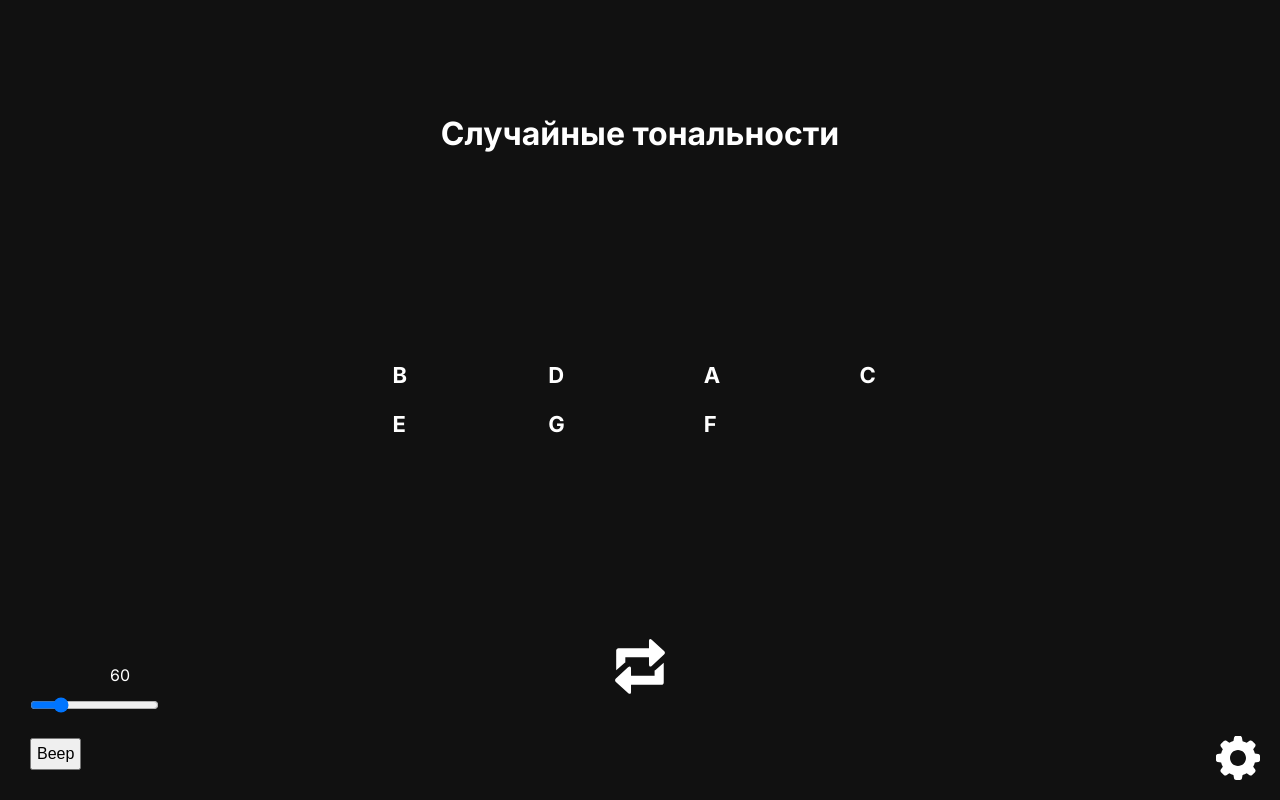
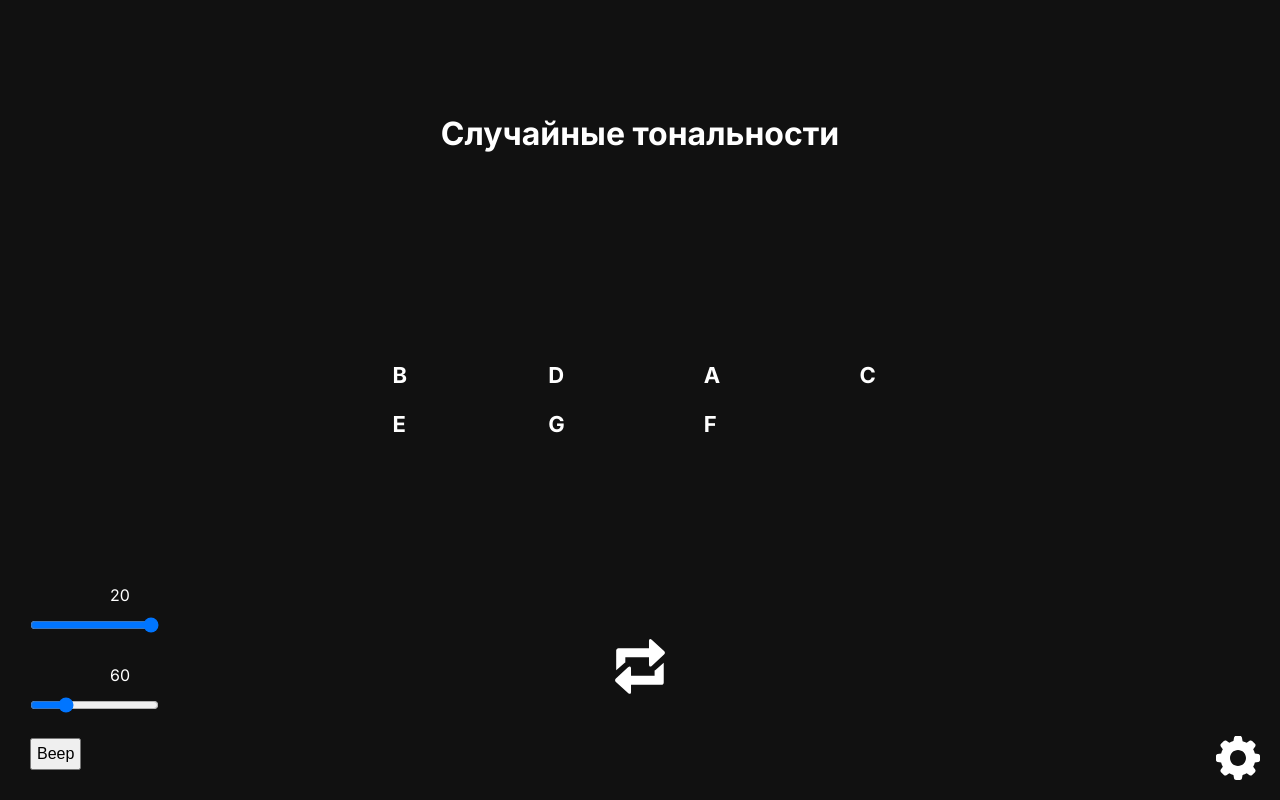
Before and after one commit to keepitdown/music-practice, a Next.js app: page / in a window 1280 px wide. Built offline with nearby package versions, Linux system fonts and the light colour scheme; no server answers.

Commit message:
feat: add metronome volume control logic

```diff
--- a/src/metronome/metronome-provider.tsx
+++ b/src/metronome/metronome-provider.tsx
@@ -15,21 +15,21 @@ export default function MetronomeProvider({ children }: TMetronomeProvider) {
   const [isTurnedOn, setIsTurnedOn] = useState(false);
   // TODO: add default tempo config option or component prop
   const [tempo, setTempo] = useState(60);
+  const [volume, setVolume] = useState(20);
   const [status, setStatus] = useState<'loading' | 'ready' | 'error'>('loading');
 
   useEffect(() => {
-    metronomeRef.current = new Metronome();
+    metronomeRef.current = new Metronome({ tempo: 60, beatsPerBar: 4, volume: 20 });
     metronomeRef.current.loadSamples();
     return () => metronomeRef.current?.remove();
   }, []);
 
   useEffect(() => {
+    //TODO: rewrite without optional chaining
     if (isTurnedOn) {
-      console.log('start');
       metronomeRef.current?.start();
     }
     return () => {
-      console.log('stop');
       metronomeRef.current?.stop();
     }
   }, [isTurnedOn]);
@@ -39,6 +39,12 @@ export default function MetronomeProvider({ children }: TMetronomeProvider) {
       metronomeRef.current.tempo = tempo;
     }
   }, [tempo]);
+
+  useEffect(() => {
+    if (metronomeRef.current) {
+      metronomeRef.current.volume = volume;
+    }
+  }, [volume]);
 
   const buttonHandler: MouseEventHandler<HTMLButtonElement> = () => {
     setIsTurnedOn(state => !state);
@@ -50,13 +56,23 @@ export default function MetronomeProvider({ children }: TMetronomeProvider) {
       <p style={{ position: 'fixed', left: 110, bottom: 115 }}>{tempo}</p>
       <input
         type="range"
-        min="30"
+        min="20"
         max="180"
         step="1"
         value={tempo}
         onChange={(e) => setTempo(Number(e.currentTarget.value))}
         style={{ position: 'fixed', left: 30, bottom: 80, height: 30, fontSize: 16 }}
       />
+      <p style={{ position: 'fixed', left: 110, bottom: 195 }}>{volume}</p>
+      <input
+        type="range"
+        min="0"
+        max="20"
+        step="1"
+        value={volume}
+        onChange={(e) => setVolume(Number(e.currentTarget.value))}
+        style={{ position: 'fixed', left: 30, bottom: 160, height: 30, fontSize: 16 }}
+      />
       {children}
     </MetronomeContext.Provider>
   );
--- a/src/metronome/metronome.config.json
+++ b/src/metronome/metronome.config.json
@@ -1,5 +1,7 @@
 {
   "scheduleAheadMilSec": 100,
   "scheduleAfterMilSec": 25,
-  "defaultTempo": 60
+  "defaultTempo": 60,
+  "volumeSteps": 20,
+  "dBVolumeRange": 40
 }
--- a/src/metronome/metronome.ts
+++ b/src/metronome/metronome.ts
@@ -10,20 +10,40 @@ function loadSamples(sampleUrls: string[], audioContext: AudioContext) {
   return Promise.all(bufferPromises);
 }
 
-function playSample(sampleBuffer: AudioBuffer, audioContext: AudioContext, time?: number) {
-  const source = audioContext.createBufferSource();
-  source.buffer = sampleBuffer;
-  source.connect(audioContext.destination);
-  source.start(time);
+function playSample(sampleBuffer: AudioBuffer, audioContext: AudioContext, gain: number, time?: number) {
+  const sourceNode = audioContext.createBufferSource();
+  sourceNode.buffer = sampleBuffer;
+  const gainNode = audioContext.createGain();
+  gainNode.gain.value = gain;
+  sourceNode.connect(gainNode).connect(audioContext.destination);
+  sourceNode.start(time);
+}
+
+function calculateGain(volume: number) {
+  if (volume === 0) {
+    return 0;
+  }
+  const dBPerStep = config.dBVolumeRange / config.volumeSteps;
+  const dBFSVolume = (volume - config.volumeSteps) * dBPerStep;
+  const gain = Math.pow(10, dBFSVolume / 20);
+  return gain;
 }
 
 export default class Metronome {
 
-  beatsPerBar: 2 | 3 | 4 = 4;
+  constructor({ tempo, beatsPerBar, volume }: { tempo: number, beatsPerBar: 2 | 3 | 4, volume: number }) {
+    this.tempo = tempo;
+    this.beatsPerBar = beatsPerBar;
+    this.volume = volume;
+  }
+
+  beatsPerBar;
 
   private _context = new AudioContext();
   private _samples: AudioBuffer[] | null = null;
   private _tempo = config.defaultTempo;
+  private _gain!: number; // Init value is assigned by the volume setter;
+  private _volume = 20;
   private _beat = 0;
   private _timerId: ReturnType<typeof setTimeout> | undefined;
 
@@ -36,6 +56,18 @@ export default class Metronome {
       throw RangeError('Tempo value must must be between 1 and 1000');
     }
     this._tempo = value;
+  }
+
+  get volume() {
+    return this._volume;
+  }
+
+  set volume(value) {
+    if (value < 0 || value > 20) {
+      throw RangeError('Volume value must be between 0 and 20');
+    }
+    this._volume = value;
+    this._gain = calculateGain(value);
   }
 
   remove() {
@@ -66,7 +98,7 @@ export default class Metronome {
     const schedulePlayback = () => {
       while (nextNoteTime <= this._context.currentTime + scheduleAheadSec) {
         // const sampleBuffer = (nextBeat === 0) ? downbeatBuffer : beatBuffer;
-        playSample(this._samples![1], this._context, nextNoteTime);
+        playSample(this._samples![1], this._context, this._gain, nextNoteTime);
         this._beat = (this._beat + 1) % this.beatsPerBar;
         prevNoteTime = nextNoteTime;
         nextNoteTime = prevNoteTime + beatDuration;
```
